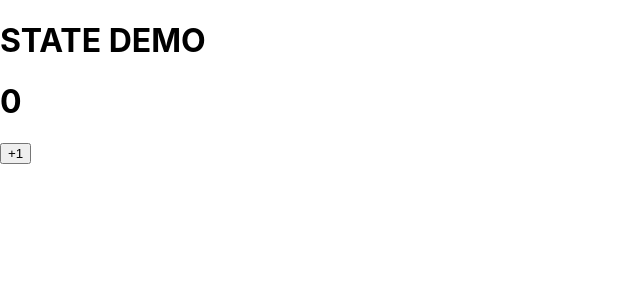
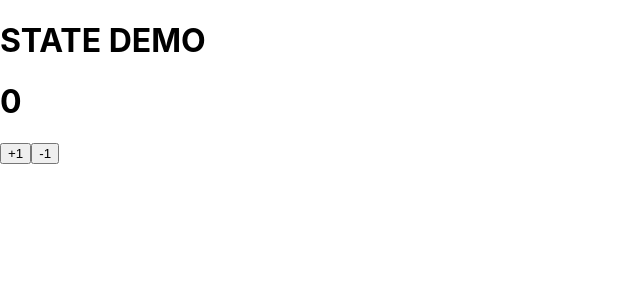
Before and after one commit to bohyun611kim/hello-react, a React (Create React App) app: page / in a window 1280 px wide. Shown: the top 300 px of the page, without its empty margins (0-640 px from the left). Built offline with nearby package versions, Linux system fonts and the light colour scheme.

Commit message:
state 실습2

```diff
--- a/src/Counter.js
+++ b/src/Counter.js
@@ -10,18 +10,26 @@ class Counter extends Component {
     }
 
     render() {
+        console.log(this.state);
         const { number } = this.state;
         return (
             <div>
                 <h1>STATE DEMO </h1>
                 <h1>{number}</h1>
                 <button
-                    // 이벤트
                     onClick={() => {
                         this.setState({ number: number + 1 });
                     }}
                 >
-                    +1
+                    <span>+1</span>
+                </button>
+
+                <button
+                    onClick={() => {
+                        this.setState({ number: number - 1 });
+                    }}
+                >
+                    <span>-1</span>
                 </button>
             </div>
         );
```
